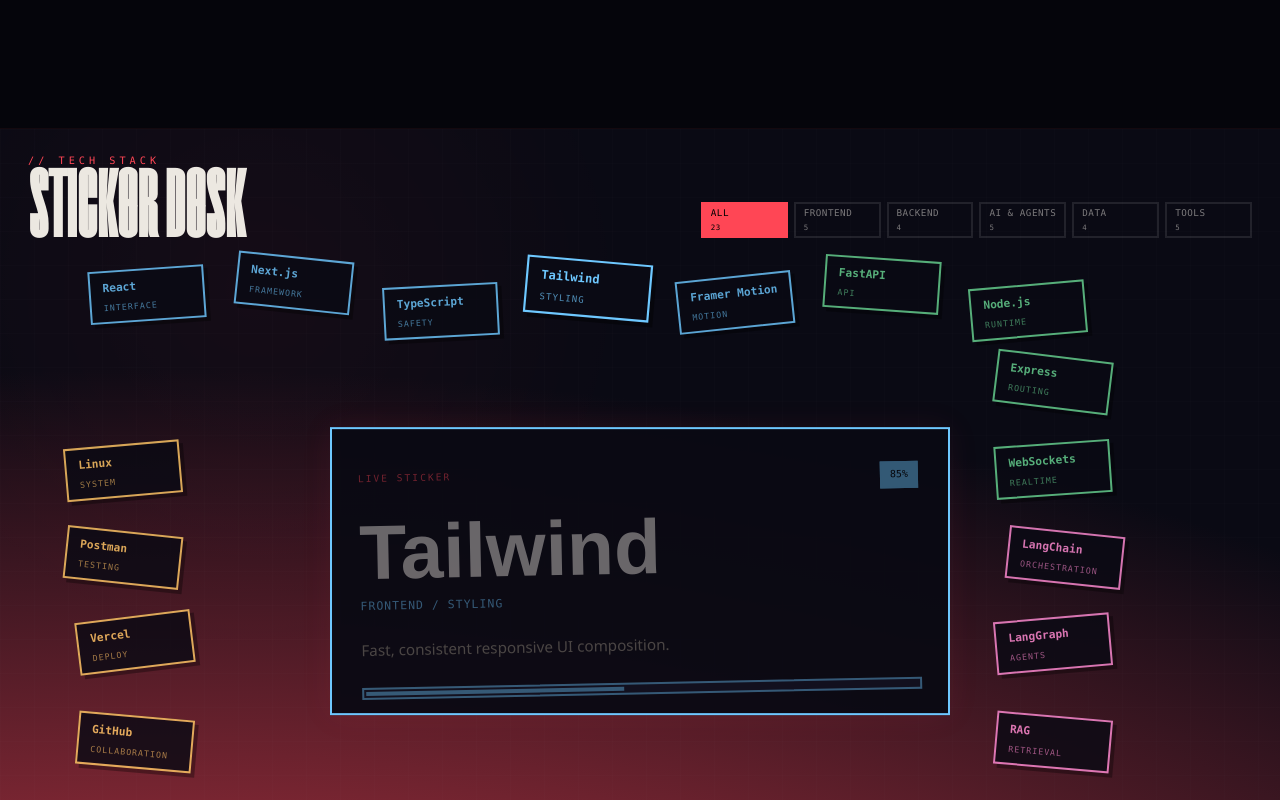
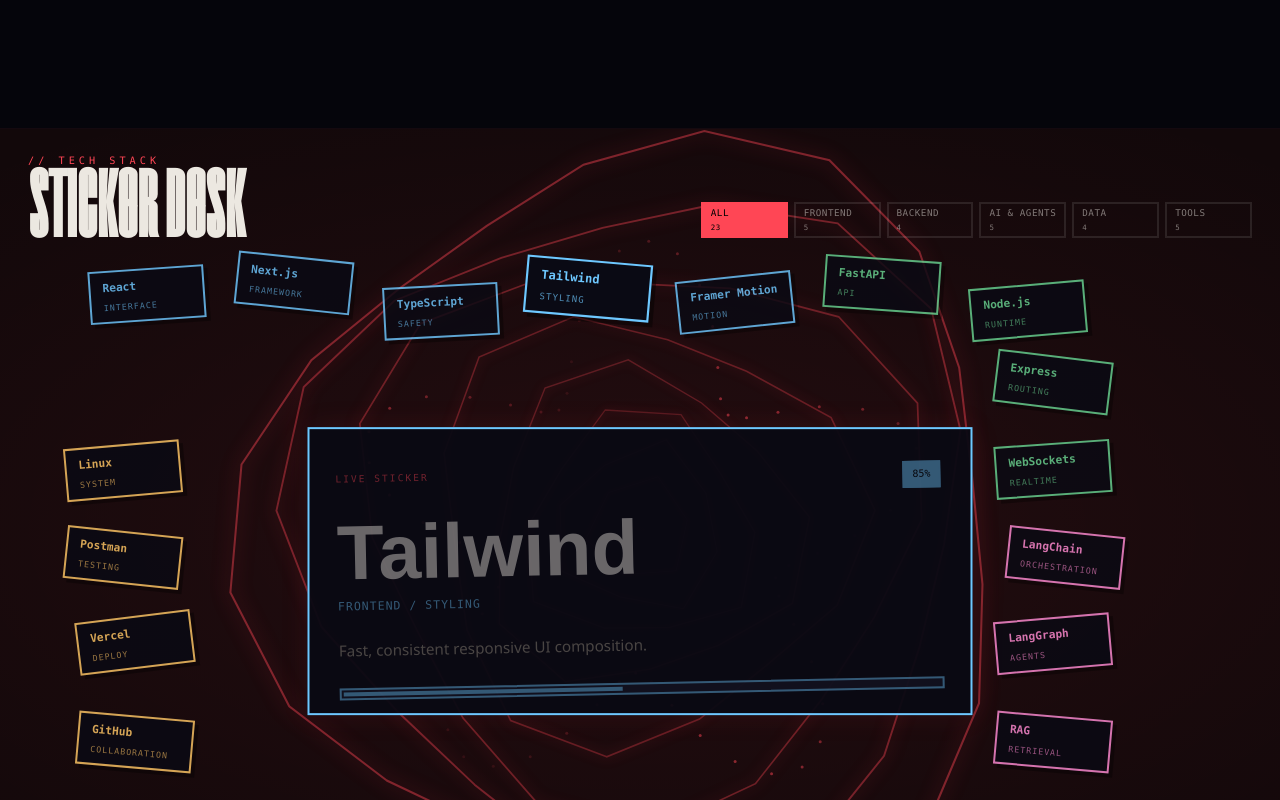
Before and after one commit to hameed-afsar-km/Elysian-Portfolio, a Next.js app: page / in a window 1280 px wide. Shown: the part 8200-9000 px from the top of the page. Built offline with nearby package versions, Linux system fonts and the light colour scheme; a web font is replaced by a local one.

Commit message:
refactor: Tech Stack BG

```diff
--- a/src/app/globals.css
+++ b/src/app/globals.css
@@ -69,6 +69,7 @@
   0% { opacity: 1; }
   100% { opacity: 0; }
 }
+
 
 @keyframes loaderGradient {
   0% { background-position: 0% 0%, 100% 100%; }
@@ -90,17 +91,7 @@
   animation: loaderGradient 6s ease-in-out infinite, loaderFadeOut 0.6s ease forwards 2.3s;
 }
 
-.ts-animated-bg {
-  position: absolute;
-  inset: 0;
-  z-index: 0;
-  background-color: #0a0a14;
-  background-image:
-    radial-gradient(ellipse 100% 80% at 50% 50%, #ff4655 0%, #0a0a14 50%),
-    radial-gradient(ellipse 80% 100% at 50% 50%, #cc2233 0%, #0a0a14 50%);
-  background-size: 300% 300%;
-  animation: loaderGradient 6s ease-in-out infinite;
-}
+
 
 @keyframes stripeFall {
   0% {
--- a/src/components/TechStackMarquee.tsx
+++ b/src/components/TechStackMarquee.tsx
@@ -58,11 +58,98 @@
   { x: 3, y: 44, r: 6 },    { x: 3, y: 31, r: -5 },  { x: 3, y: 18, r: 7 },
 ];
 
+
 export default function TechStackMarquee() {
   const sectionRef = useRef<HTMLElement>(null);
+  const canvasRef = useRef<HTMLCanvasElement>(null);
   const [category, setCategory] = useState("All");
   const [selectedName, setSelectedName] = useState("React");
   const [isPinned, setIsPinned] = useState(false);
+
+  useEffect(() => {
+    const canvas = canvasRef.current;
+    if (!canvas) return;
+    const ctx = canvas.getContext("2d");
+    if (!ctx) return;
+
+    let W = (canvas.width = window.innerWidth);
+    let H = (canvas.height = window.innerHeight);
+    let animId: number;
+    let isVisible = true;
+    let time = 0;
+    const mouse = { x: W / 2, y: H / 2, mx: 0, my: 0 };
+
+    function drawMandala() {
+      if (!ctx) return;
+      ctx.clearRect(0, 0, W, H);
+
+      mouse.mx += (mouse.x - mouse.mx) * 0.05;
+      mouse.my += (mouse.y - mouse.my) * 0.05;
+
+      const cx = W / 2 + (mouse.mx - W / 2) * 0.08;
+      const cy = H / 2 + (mouse.my - H / 2) * 0.08;
+      const maxR = Math.min(W, H) * 0.45;
+      const mDist = Math.sqrt((mouse.mx - W / 2) ** 2 + (mouse.my - H / 2) ** 2) / Math.max(W, H) * 2;
+
+      for (let ring = 0; ring < 8; ring++) {
+        const points = 6 + ring * 2;
+        const baseR = maxR * (0.15 + ring * 0.11);
+        const wave = Math.sin(time * 0.008 + ring * 0.7 + mDist * 2) * (0.15 + mDist * 0.1) + 1;
+        const speedMult = 1 + mDist * 2;
+
+        ctx.beginPath();
+        for (let i = 0; i <= points; i++) {
+          const angle = (i / points) * Math.PI * 2 + time * (0.002 + ring * 0.0005) * speedMult;
+          const r = baseR * wave + Math.sin(angle * 3 + time * 0.01 + ring + mDist * 3) * baseR * (0.12 + mDist * 0.06);
+          const x = cx + Math.cos(angle) * r;
+          const y = cy + Math.sin(angle) * r;
+          i === 0 ? ctx.moveTo(x, y) : ctx.lineTo(x, y);
+        }
+        ctx.closePath();
+        ctx.strokeStyle = `rgba(255,70,85,${0.15 + ring * 0.04 + mDist * 0.1})`;
+        ctx.lineWidth = (1 + ring * 0.15) * (1 + mDist * 0.3);
+        ctx.shadowColor = "#ff4655";
+        ctx.shadowBlur = (5 + ring * 2) * (1 + mDist);
+        ctx.stroke();
+        ctx.shadowBlur = 0;
+      }
+
+      for (let i = 0; i < 60; i++) {
+        const angle = (i / 60) * Math.PI * 2 + time * 0.003 * (1 + mDist);
+        const r = maxR * (0.3 + Math.sin(angle * 5 + time * 0.007 + mDist * 4) * 0.2 + 0.3);
+        const x = cx + Math.cos(angle) * r;
+        const y = cy + Math.sin(angle) * r;
+        ctx.beginPath();
+        ctx.arc(x, y, 1.5 + mDist, 0, Math.PI * 2);
+        ctx.fillStyle = `rgba(255,70,85,${0.3 + Math.sin(angle * 3 + time * 0.01) * 0.2 + mDist * 0.3})`;
+        ctx.fill();
+      }
+    }
+
+    function animate() {
+      if (!ctx) return;
+      if (!isVisible) { animId = requestAnimationFrame(animate); return; }
+      time++;
+      drawMandala();
+      animId = requestAnimationFrame(animate);
+    }
+
+    const onResize = () => { W = canvas.width = window.innerWidth; H = canvas.height = window.innerHeight; };
+    const onMouse = (e: MouseEvent) => { mouse.x = e.clientX; mouse.y = e.clientY; };
+    const obs = new IntersectionObserver(([e]) => { isVisible = e.isIntersecting; }, { threshold: 0 });
+
+    window.addEventListener("resize", onResize);
+    window.addEventListener("mousemove", onMouse);
+    obs.observe(canvas);
+    animate();
+
+    return () => {
+      cancelAnimationFrame(animId);
+      obs.disconnect();
+      window.removeEventListener("resize", onResize);
+      window.removeEventListener("mousemove", onMouse);
+    };
+  }, []);
 
   const visibleTech = useMemo(
     () => TECH.filter((tech) => category === "All" || tech.category === category),
@@ -114,19 +201,15 @@
   return (
     <section
       ref={sectionRef}
-      className="relative h-screen w-screen overflow-hidden bg-[#0a0a14] text-[#ece8e1]"
+      className="relative h-screen w-screen overflow-hidden bg-[#12080a] text-[#ece8e1]"
       onPointerMove={handlePointerMove}
+      style={{ backgroundImage: "radial-gradient(ellipse 80% 60% at 50% 50%, rgba(255,70,85,0.08), transparent)" }}
     >
-      <div className="ts-animated-bg" />
-      <div
-        className="pointer-events-none absolute inset-0 opacity-40"
-        style={{
-          backgroundImage:
-            "radial-gradient(circle at 20% 20%, rgba(255,70,85,0.12), transparent 24rem), linear-gradient(90deg, rgba(255,255,255,0.025) 1px, transparent 1px), linear-gradient(rgba(255,255,255,0.025) 1px, transparent 1px)",
-          backgroundSize: "auto, 34px 34px, 34px 34px",
-        }}
+      <canvas
+        ref={canvasRef}
+        className="pointer-events-none absolute inset-0 z-0"
+        style={{ width: "100%", height: "100%" }}
       />
-
       <div className="relative z-10 mx-auto grid h-full w-full max-w-[1400px] grid-rows-[auto_1fr] px-4 py-4 sm:px-7 sm:py-6">
         <header className="grid gap-3 lg:grid-cols-[1fr_auto] lg:items-end">
           <div>
@@ -164,7 +247,7 @@
 
         <main className="relative min-h-0">
           <motion.div
-            className="absolute left-1/2 top-1/2 z-20 w-[min(95vw,620px)] -translate-x-1/2 -translate-y-1/2 border-2 bg-[#0a0a14]/95 p-5 shadow-[0_0_30px_rgba(255,70,85,0.08)] sm:p-7 overflow-hidden"
+            className="absolute left-1/2 top-1/2 z-20 w-[min(95vw,665px)] -translate-x-1/2 -translate-y-1/2 border-2 bg-[#0a0a14]/95 p-5 shadow-[0_0_30px_rgba(255,70,85,0.08)] sm:p-7 overflow-hidden"
             style={{
               rotateX: "var(--tilt-x, 0deg)",
               rotateY: "var(--tilt-y, 0deg)",
```
